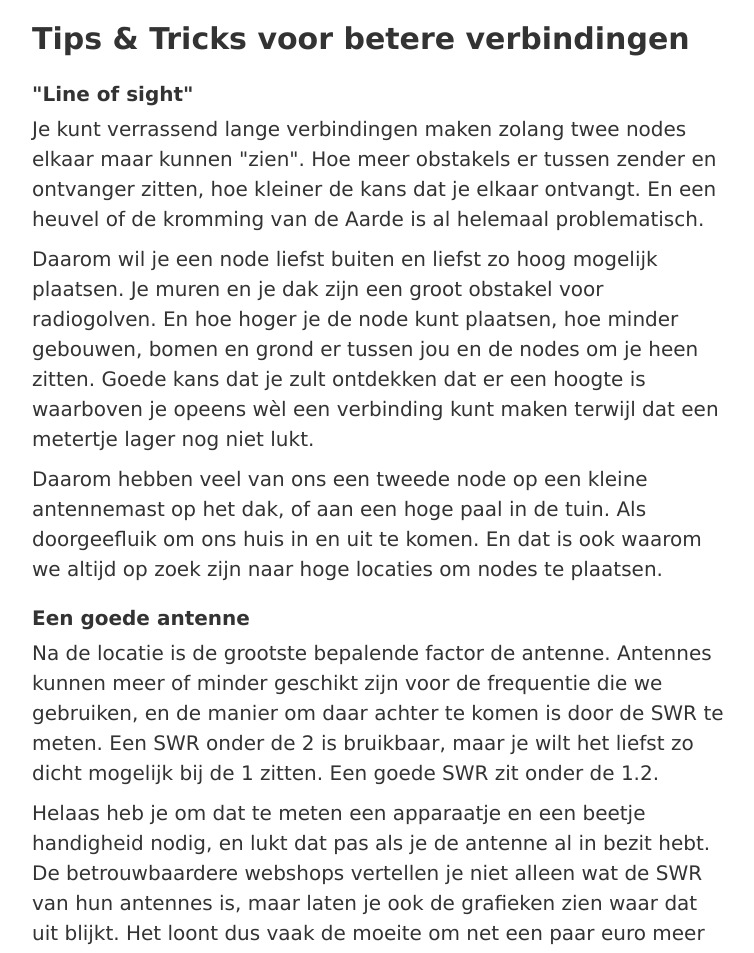
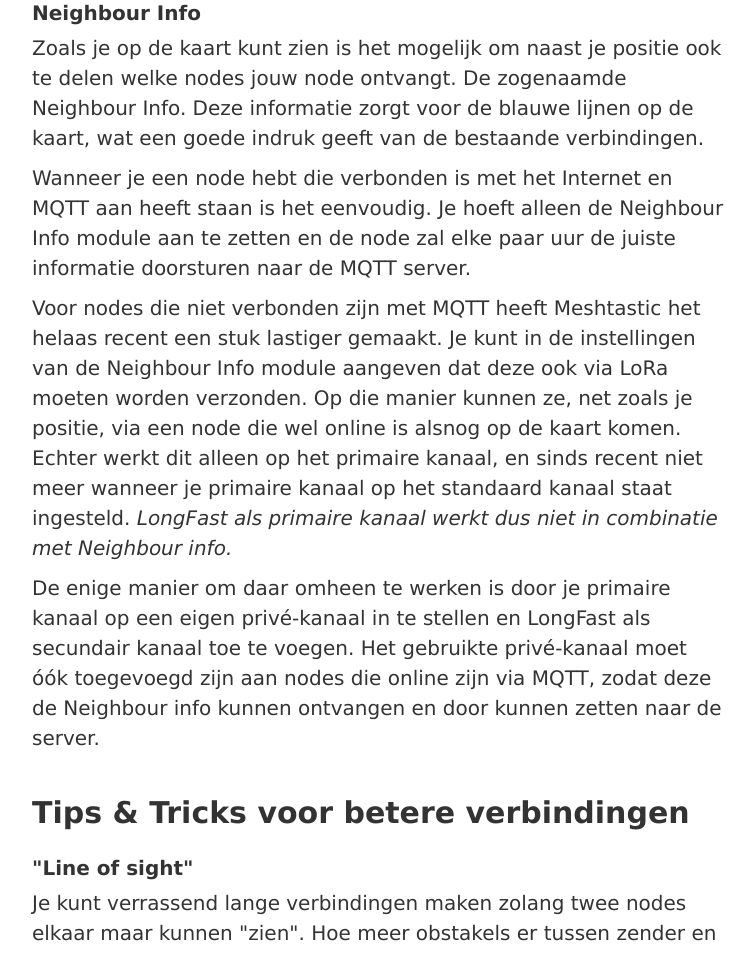
Before and after one commit to Timendus/mesh-netwerk-twente, a plain HTML site: page twente/welkom/index.html in a window 1280 px wide. Shown: the part 3204-4157 px from the top of the page, without its empty margins (280-1034 px from the left). Drawn offline with Linux system fonts and the light colour scheme.

Commit message:
Add neighbour info info

```diff
--- a/twente/welkom/index.html
+++ b/twente/welkom/index.html
@@ -134,6 +134,40 @@
           </a>
         </p>
 
+        <h4>Neighbour Info</h4>
+        <p>
+          Zoals je op de kaart kunt zien is het mogelijk om naast je positie ook
+          te delen welke nodes jouw node ontvangt. De zogenaamde Neighbour Info.
+          Deze informatie zorgt voor de blauwe lijnen op de kaart, wat een goede
+          indruk geeft van de bestaande verbindingen.
+        </p>
+        <p>
+          Wanneer je een node hebt die verbonden is met het Internet en MQTT aan
+          heeft staan is het eenvoudig. Je hoeft alleen de Neighbour Info module
+          aan te zetten en de node zal elke paar uur de juiste informatie
+          doorsturen naar de MQTT server.
+        </p>
+        <p>
+          Voor nodes die niet verbonden zijn met MQTT heeft Meshtastic het
+          helaas recent een stuk lastiger gemaakt. Je kunt in de instellingen
+          van de Neighbour Info module aangeven dat deze ook via LoRa moeten
+          worden verzonden. Op die manier kunnen ze, net zoals je positie, via
+          een node die wel online is alsnog op de kaart komen. Echter werkt dit
+          alleen op het primaire kanaal, en sinds recent niet meer wanneer je
+          primaire kanaal op het standaard kanaal staat ingesteld.
+          <em
+            >LongFast als primaire kanaal werkt dus niet in combinatie met
+            Neighbour info.</em
+          >
+        </p>
+        <p>
+          De enige manier om daar omheen te werken is door je primaire kanaal op
+          een eigen privé-kanaal in te stellen en LongFast als secundair kanaal
+          toe te voegen. Het gebruikte privé-kanaal moet óók toegevoegd zijn aan
+          nodes die online zijn via MQTT, zodat deze de Neighbour info kunnen
+          ontvangen en door kunnen zetten naar de server.
+        </p>
+
         <h3>Tips & Tricks voor betere verbindingen</h3>
 
         <h4>"Line of sight"</h4>
```
